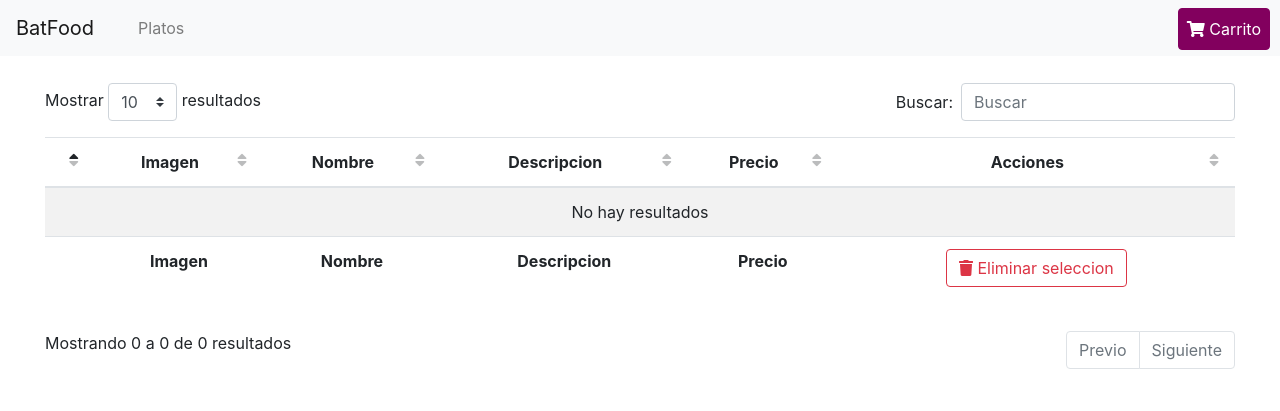
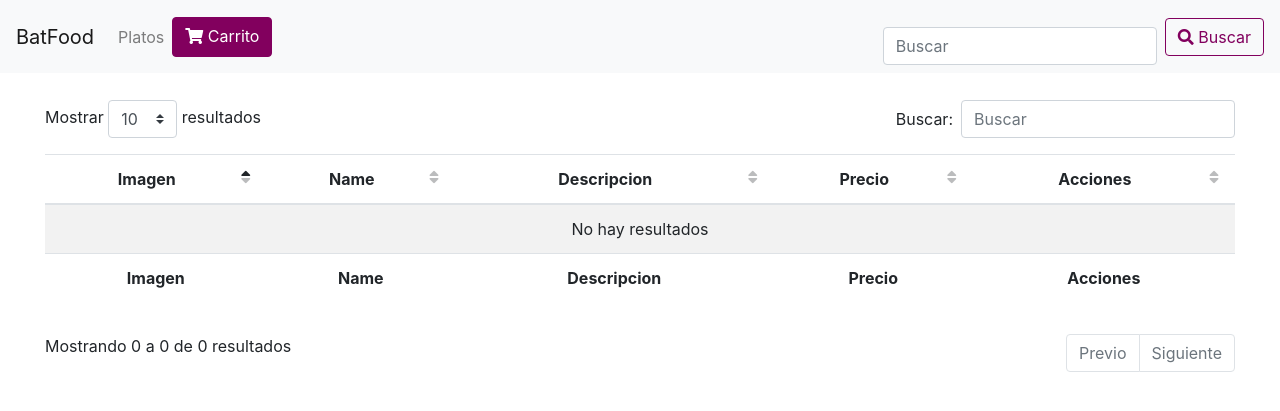
Before and after one commit to BatCodeDev/reto3, a PHP site: template view/adminProductsView.twig in a window 1280 px wide. Shown: the top 411 px of the page. Run offline with PHP 8.4, Linux system fonts and the light colour scheme; the template is opened without the code that fills it, so the values that code supplies are empty; some libraries are stand-ins or nearby versions.

Commit message:
Add files via upload

```diff
--- a/view/adminProductsView.twig
+++ b/view/adminProductsView.twig
@@ -1,46 +1,38 @@
 {% extends "genericLayout.twig" %}
 {% block content %}
-    <script>
-
-    </script>
     <table id="dtMaterialDesignExample" class="table table-striped" cellspacing="0" width="100%">
         <thead>
         <tr>
-            <th class="d-lg-table-cell d-none"></th>
-            <th class="th-sm d-lg-table-cell d-none">Imagen</th>
-            <th class="th-sm">Nombre</th>
-            <th class="th-sm d-lg-table-cell d-none">Descripcion</th>
-            <th class="th-sm d-lg-table-cell d-none">Precio</th>
+            <th class="th-sm">Imagen</th>
+            <th class="th-sm">Name</th>
+            <th class="th-sm">Descripcion</th>
+            <th class="th-sm">Precio</th>
             <th class="th-sm">Acciones</th>
         </tr>
         </thead>
         <tbody>
         {% for p in products %}
             <tr>
-                <td class="d-lg-table-cell d-none">
-                    <input type="checkbox" class="form-control" onclick="trashCart('{{ p.id }}')">
-                </td>
-                <td class="p-0 w-20 d-lg-table-cell d-none">
-                    <img src="img/productImg/{{ p.img }}" height="60" class="d-lg-table-cell d-none">
+                <td id="p-0 w-20">
+                    <img src="img/productImg/{{ p.img }}" height="60">
                 </td>
                 <td>{{ p.name }}</td>
-                <td class="d-lg-table-cell d-none">{{ p.description }}</td>
-                <td class="d-lg-table-cell d-none">{{ p.prize }}</td>
+                <td>{{ p.description }}</td>
+                <td>{{ p.prize }}</td>
                 <td>
-                    <a href="index.php?controller=Product&action=details&idProduct={{ p.id }}" class="btn btn-outline-primary"><i class="fas fa-edit"></i> <span class="d-lg-inline d-none">Editar</span></a>
-                    <a id="pDelete{{ p.id }}" href="index.php?controller=Product&action=deleteProduct&idProduct={{ p.id }}" class="btn btn-outline-danger"><i class="fas fa-trash"></i> <span class="d-lg-inline d-none"></span></a>
+                    <a href="index.php?controller=Product&action=details&idProduct={{ p.id }}" class="btn btn-outline-primary"><i class="fas fa-edit"></i> Editar</a>
+                    <a href="index.php?controller=Product&action=deleteProduct&idProduct={{ p.id }}" class="btn btn-outline-danger"><i class="fas fa-trash"></i> Eliminar</a>
                 </td>
             </tr>
         {% endfor %}
         </tbody>
         <tfoot>
         <tr>
-            <th class="d-lg-table-cell d-none"></th>
-            <th class="d-lg-table-cell d-none">Imagen</th>
-            <th>Nombre</th>
-            <th class="d-lg-table-cell d-none">Descripcion</th>
-            <th class="d-lg-table-cell d-none">Precio</th>
-            <th><button onclick="deleteSelect()" class="btn btn-outline-danger d-lg-table-cell d-none"><i class="fas fa-trash"></i> Eliminar seleccion</button></th>
+            <th>Imagen</th>
+            <th>Name</th>
+            <th>Descripcion</th>
+            <th>Precio</th>
+            <th>Acciones</th>
         </tr>
         </tfoot>
     </table>
--- a/view/adminStatisticsView.twig
+++ b/view/adminStatisticsView.twig
@@ -1,8 +1,8 @@
 {% extends "genericLayout.twig" %}
 {% block content %}
-    {% for element in orders %}
-        <input type="hidden" class="products" name="product" value="{{ element.product }}" id="{{ element.idProduct }}">
+    {% for key,element in orders %}
+        <input type="hidden" class="products" name="{{ element.name }}" value="{{ element.pQuantity }}" id="product{{ key }}">
     {% endfor %}
-    {{ title }}
+    <h1>{{ title }}</h1>
     <div id="chart_div"></div>
 {% endblock %}
--- a/view/genericLayout.twig
+++ b/view/genericLayout.twig
@@ -7,39 +7,48 @@
     <link rel="stylesheet" href="mdb/css/addons/datatables.css">
     <script src="bootstrap/bootstrap.js"></script>
     <script src="js/main.js"></script>
+    <script type="text/javascript" src="https://www.gstatic.com/charts/loader.js"></script>
+    <script src="js/grafico.js"></script>
     <link rel="stylesheet" href="scss/main.css">
     <link rel="stylesheet" href="https://use.fontawesome.com/releases/v5.6.3/css/all.css"
           integrity="sha384-UHRtZLI+pbxtHCWp1t77Bi1L4ZtiqrqD80Kn4Z8NTSRyMA2Fd33n5dQ8lWUE00s/" crossorigin="anonymous">
     <title>{{ user }}</title>
-    <style>
-
-    </style>
     <nav class="navbar navbar-expand-lg navbar-light bg-light">
         <a class="navbar-brand" href="index.php">BatFood</a>
-        <ul id="customNavBar" class="navbar-nav mr-auto">
+        <button class="navbar-toggler" type="button" data-toggle="collapse" data-target="#navbarSupportedContent" aria-controls="navbarSupportedContent" aria-expanded="false" aria-label="Toggle navigation">
+            <span class="navbar-toggler-icon"></span>
+        </button>
+        <div class="collapse navbar-collapse" id="navbarSupportedContent">
+            <ul class="navbar-nav mr-auto">
                 <li class="nav-item {{ activate }}">
                     <a class="nav-link" href="index.php?controller=Product&action=toProducts">Platos <span class="sr-only">(current)</span></a>
                 </li>
+                <a href="index.php?controller=Order&action=cart" class="btn btn-primary">
+                  <i class="fas fa-shopping-cart"></i> Carrito <span id="cartButtonQty" class="badge badge-light">{{ listProduct }}</span>
+                </a>
                 <li class="nav-item">
                     {% if user != null %}
                     <li class="nav-item dropdown">
                         <a class="nav-link dropdown-toggle" href="#" id="navbarDropdown" role="button" data-toggle="dropdown" aria-haspopup="true" aria-expanded="false">
                             {{ user }}
                         </a>
-                <div id="customDropDown" class="dropdown-menu" aria-labelledby="navbarDropdown">
+                        <div class="dropdown-menu" aria-labelledby="navbarDropdown">
                             <a class="dropdown-item" href="index.php?controller=Product&action=addProduct">Añadir plato</a>
                             <a class="dropdown-item" href="index.php?controller=Product&action=allProducts">Ver todos los platos</a>
                             <a class="dropdown-item" href="index.php?controller=Order&action=allOrders">Ver todos pedidos</a>
+                            <a class="dropdown-item" href="index.php?controller=Order&action=allStatistics">Ver estadisticas</a>
                             <div class="dropdown-divider"></div>
                             <a class="dropdown-item" href="index.php?controller=User&action=toManageAdmins">Gestionar administradores</a>
                             <a class="dropdown-item" href="index.php?controller=User&action=logOut">Cerrar session</a>
                         </div>
                     </li>
                     {% endif %}
-            <a id="cart" href="index.php?controller=Order&action=cart" class="btn btn-primary ml-auto p-2">
-                <i class="fas fa-shopping-cart"></i> Carrito <span id="cartButtonQty" class="badge badge-light">{{ listProduct }}</span>
-            </a>
             </ul>
+            <form class="form-inline my-2 my-lg-0">
+                <input class="form-control mr-sm-2" type="search" placeholder="Buscar" aria-label="Search">
+                <button class="btn btn-outline-primary my-2 my-sm-0" type="submit"><i class="fas fa-search"></i> Buscar</button>
+            </form>
+        </div>
     </nav>
 </head>
 <body>
--- a/view/newOrderView.twig
+++ b/view/newOrderView.twig
@@ -14,11 +14,11 @@
                         <div class="col-md-2"><span class="result{{ p.id }} sum">{{ p.quantity * p.prize }}</span> €</div>
                         <div class="col-md-4">
                                 <div class="row justify-content-center">
-                                    <form onsubmit="return ajax_listen('','index.php?controller=Product&action=addQtyCart&idProduct={{ p.id }}',reloadCart)">
+                                    <form onsubmit="return ajax_listen('','index.php?controller=product&action=addQtyCart&idProduct={{ p.id }}',reloadCart)">
                                         <button type="submit" class="btn btn-outline-primary"><i class="fas fa-arrow-up"></i></button>
                                     </form>
                                     <input id="cartInputQty{{ p.id }}" type="text" class="form-control text-center w-25" value="{{ p.quantity }}" disabled>
-                                    <form onsubmit="return ajax_listen('', 'index.php?controller=Product&action=removeQtyCart&idProduct={{ p.id }}', reloadCart)">
+                                    <form onsubmit="return ajax_listen('', 'index.php?controller=product&action=removeQtyCart&idProduct={{ p.id }}', reloadCart)">
                                         <button type="submit" class="btn btn-outline-primary"><i class="fas fa-arrow-down"></i></button>
                                     </form>
                                 </div>
```
Also changed, not shown: view/productsView.twig (+0 -33 lines). Lines whose indentation alone changed are shown as unchanged.
